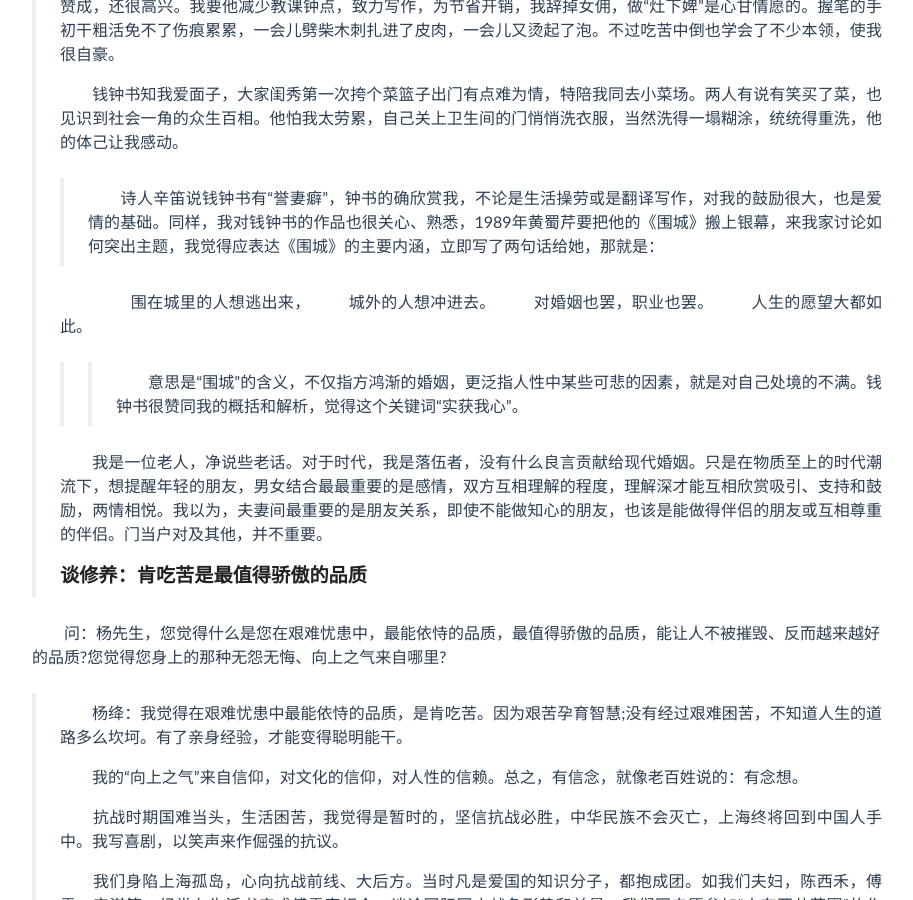
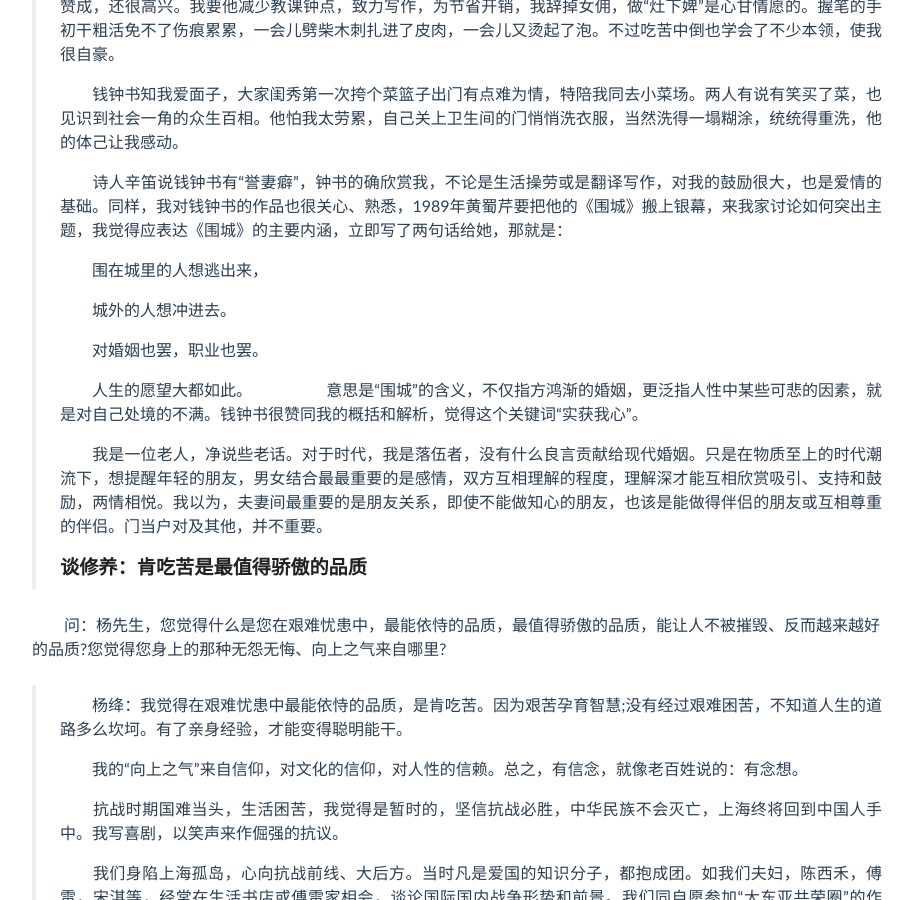
Before and after one commit to niushuai/blog, a Jekyll site: the page built from _posts/2015-08-01-good-answer.md, in a window 1280 px wide and 900 px high, scrolled down 2131 px. Shown: the whole window, without its empty margins (183-1096 px from the left). Built offline with Jekyll 4.4.1, drawn with Linux system fonts in a browser that asks for light colours; Markdown is read by kramdown in place of the engine named in the settings; comment, search, counter and statistics services are not loaded.

Commit message:
update format

```diff
--- a/_posts/2015-08-01-good-answer.md
+++ b/_posts/2015-08-01-good-answer.md
@@ -53,15 +53,17 @@
 >
 >　　钱钟书知我爱面子，大家闺秀第一次挎个菜篮子出门有点难为情，特陪我同去小菜场。两人有说有笑买了菜，也见识到社会一角的众生百相。他怕我太劳累，自己关上卫生间的门悄悄洗衣服，当然洗得一塌糊涂，统统得重洗，他的体己让我感动。
 >
->>　　诗人辛笛说钱钟书有“誉妻癖”，钟书的确欣赏我，不论是生活操劳或是翻译写作，对我的鼓励很大，也是爱情的基础。同样，我对钱钟书的作品也很关心、熟悉，1989年黄蜀芹要把他的《围城》搬上银幕，来我家讨论如何突出主题，我觉得应表达《围城》的主要内涵，立即写了两句话给她，那就是：
+>　　诗人辛笛说钱钟书有“誉妻癖”，钟书的确欣赏我，不论是生活操劳或是翻译写作，对我的鼓励很大，也是爱情的基础。同样，我对钱钟书的作品也很关心、熟悉，1989年黄蜀芹要把他的《围城》搬上银幕，来我家讨论如何突出主题，我觉得应表达《围城》的主要内涵，立即写了两句话给她，那就是：
 >
+>　　围在城里的人想逃出来，
+>
+>　　城外的人想冲进去。
+>
+>　　对婚姻也罢，职业也罢。
+>
+>　　人生的愿望大都如此。
 
-　　围在城里的人想逃出来，
-　　城外的人想冲进去。
-　　对婚姻也罢，职业也罢。
-　　人生的愿望大都如此。
-
->>>　　意思是“围城”的含义，不仅指方鸿渐的婚姻，更泛指人性中某些可悲的因素，就是对自己处境的不满。钱钟书很赞同我的概括和解析，觉得这个关键词“实获我心”。
+>　　意思是“围城”的含义，不仅指方鸿渐的婚姻，更泛指人性中某些可悲的因素，就是对自己处境的不满。钱钟书很赞同我的概括和解析，觉得这个关键词“实获我心”。
 >
 >　　我是一位老人，净说些老话。对于时代，我是落伍者，没有什么良言贡献给现代婚姻。只是在物质至上的时代潮流下，想提醒年轻的朋友，男女结合最最重要的是感情，双方互相理解的程度，理解深才能互相欣赏吸引、支持和鼓励，两情相悦。我以为，夫妻间最重要的是朋友关系，即使不能做知心的朋友，也该是能做得伴侣的朋友或互相尊重的伴侣。门当户对及其他，并不重要。
 
```
